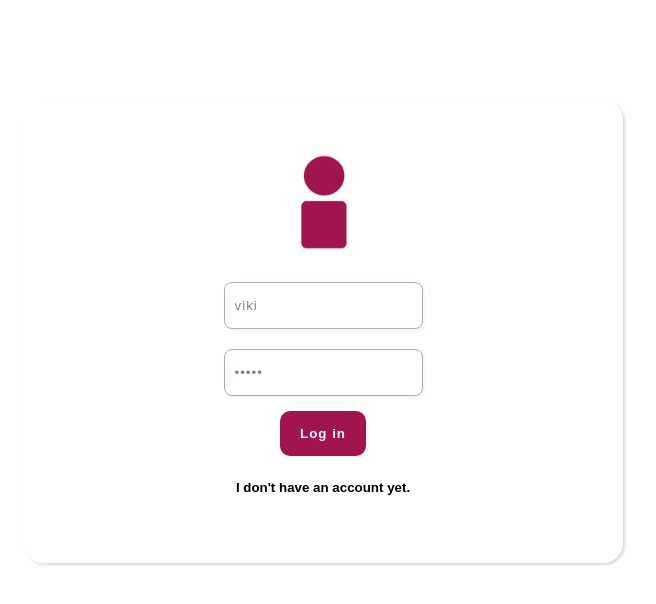
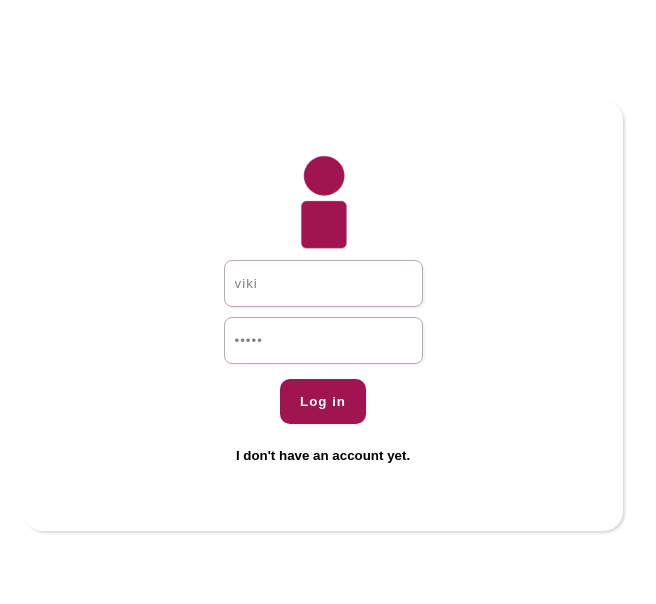
Before and after one commit to irina-mandarina/nevernote, a plain HTML site: page index.html in a window 1280 px wide. Shown: the whole page, without its empty margins (317-973 px from the left). Drawn offline with nearby package versions, Linux system fonts and the light colour scheme.

Commit message:
removed the <br>s and fixed style.css

```diff
--- a/assets/css/style.css
+++ b/assets/css/style.css
@@ -48,6 +48,12 @@ nav {
     text-align: center;
 }
 
+.sign-in-input, .login-input {
+    display: flex;
+    margin-left: auto;
+    margin-right: auto;
+}
+
 .sign-in-img {
     display: block;
     margin-left: auto;
@@ -56,6 +62,9 @@ nav {
 }
 
 .transparent-button {
+    display: flex;
+    margin-right: auto;
+    margin-left: auto;
     background-color: rgba(255, 255, 255, 0);
 }
 
@@ -164,6 +173,9 @@ textarea {
 
 button {
     border: none;
+    /* display: flex;
+    margin-right: auto;
+    margin-left: auto; */
 }
 
 .button {
--- a/assets/js/components/log-in-component.js
+++ b/assets/js/components/log-in-component.js
@@ -29,14 +29,9 @@ export default {
             <div class="center">
             <div class="login-container">
                 <img class="login-img" src="assets/images/login_img.png"/>
-                <br>
                 <input type="text" class="login-input" v-model="username" v-bind:placeholder="username">
-                <br>
                 <input type="password" class="login-input" v-model="password" v-bind:placeholder="password">
-                <br>
                 <button class="button login-button" @click="checkLoginInfo({username, password})">Log in</button>
-
-                <br>
                 <button class="transparent-button">
                     <h4 @click="this.$emit('goToSignIn')">
                         I don't have an account yet.
--- a/assets/js/components/note-adder-component.js
+++ b/assets/js/components/note-adder-component.js
@@ -24,9 +24,7 @@ export default {
         <div id="create-note" class="note-container">
             <div>
                 <input v-model="title" type="text" v-bind:placeholder="title">
-                <br>
                 <textarea v-model="content" type="text" class="text-input" v-bind:placeholder="content"> </textarea>
-                <br>
                 <button class="button" @click="addNote({title, content})">Add to notes</button>
             </div>
         </div>
--- a/assets/js/components/note-component.js
+++ b/assets/js/components/note-component.js
@@ -19,7 +19,6 @@ export default {
     template: `
         <div id="note" class="note-container">
             <button class="note-options" @click="deleteNote()">x</button>
-            <br>
             <div>
                 <h3> {{ title }} </h3>
                 <p class="note-timestamp">
--- a/assets/js/components/profile-component.js
+++ b/assets/js/components/profile-component.js
@@ -21,11 +21,8 @@ export default {
         <div class="center">
             <div class="profile-container">
                 <img class="profile-img" src="assets/images/login_img.png"/>
-                <br>
                 <h1> Hello, {{ name }}! </h1>
                 <p v-bind:placeholder="username"> {{ username }} </p>
-                <br>
-                <br>
                 <button class="button" @click="LogOut({username, password})">Log out</button>
             </div>
         </div>
```
Also changed, not shown: assets/js/components/sign-in-component.js (+0 -8 lines).
